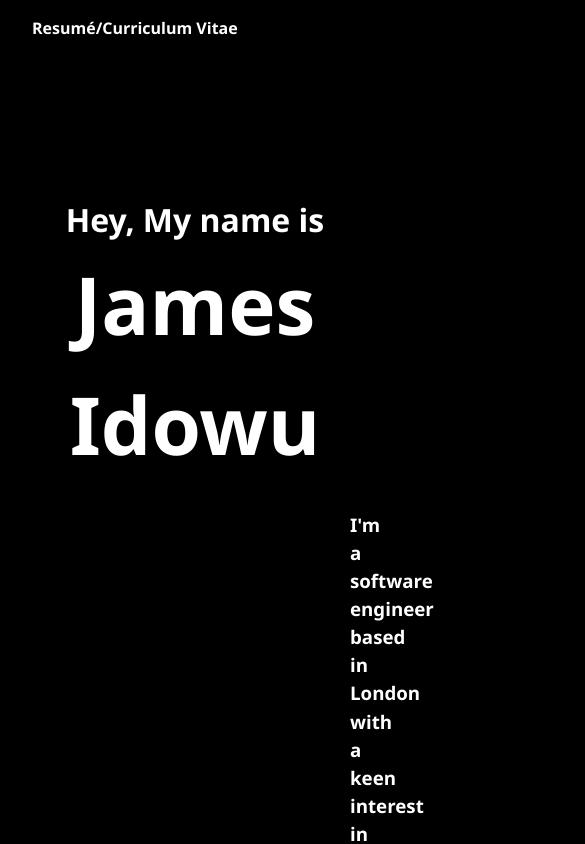
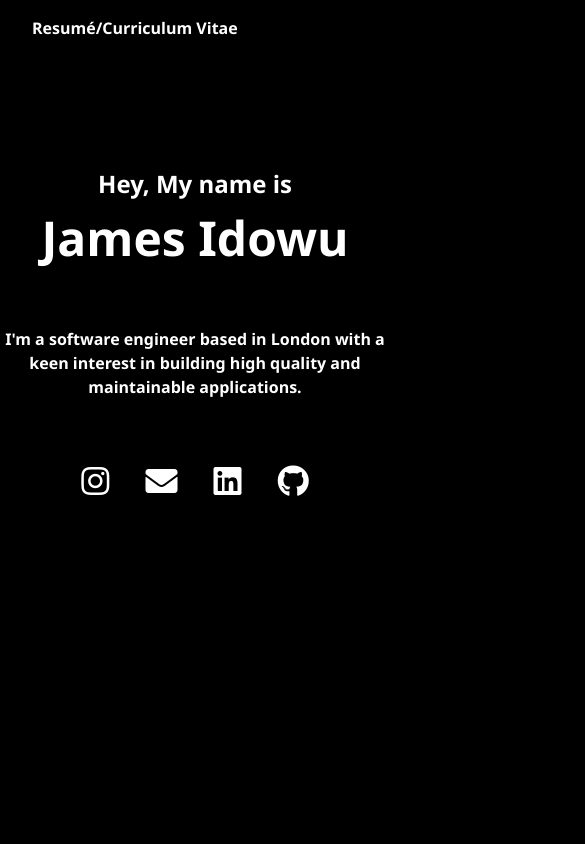
Before and after one commit to jamesidowu/personal_site, a website: page dist/index.html in a window 390 px wide. Shown: the top 844 px of the page, 585 px wide, since content can reach past the window. Drawn offline with Linux system fonts and the light colour scheme.

Commit message:
fixed sass and made more responsive

```diff
--- a/scss/main.scss
+++ b/scss/main.scss
@@ -38,7 +38,7 @@ a {
 
 main {
   height: 100%;
-  padding-top: 175px;
+  padding-top: 150px;
 
   .icons {
     text-align: -webkit-center;
@@ -80,7 +80,95 @@ main {
     text-align: center;
     font-weight: 600;
     width: 100%;
-    padding-left: 350px;
-    padding-right: 350px;
+    padding-left: 300px;
+    padding-right: 300px;
   }
 }
+
+$breakpoint-tablet: 984px;
+@media (max-width: $breakpoint-tablet) {
+  main {
+    .sm-heading {
+      width: 100%;
+      padding-left: 250px;
+      padding-right: 250px;
+    }
+  }
+}
+
+@media (max-width: 885px) {
+  main {
+    .sm-heading {
+      width: 100%;
+      padding-left: 220px;
+      padding-right: 220px;
+    }
+  }
+}
+
+@media (max-width: 824px) {
+  main {
+    .sm-heading {
+      width: 100%;
+      padding-left: 150px;
+      padding-right: 150px;
+    }
+  }
+}
+
+@media (max-width: 824px) {
+  main {
+    .sm-heading {
+      width: 100%;
+      padding-left: 80px;
+      padding-right: 80px;
+    }
+  }
+}
+
+@media (max-width: 552px) {
+  main {
+    .sm-heading {
+      width: 100%;
+      padding-left: 0px;
+      padding-right: 0px;
+    }
+
+    .lg-heading {
+      font-size: 4rem;
+    }
+  }
+}
+
+@media (max-width: 537px) {
+  main {
+    .sm-heading {
+      font-size: 1rem;
+    }
+
+    .lg-greeting {
+      font-size: 1.5rem;
+    }
+
+    .lg-heading {
+      .text-secondary {
+        font-size: 3rem;
+      }
+    }
+  }
+}
+
+@media (max-width: 488px) {
+  main {
+    .lg-heading {
+      .text-secondary {
+        font-size: 3rem;
+      }
+    }
+    .icons {
+      a {
+        padding: 1rem;
+      }
+    }
+  }
+}
```
Also changed, not shown: dist/css/main.css.
